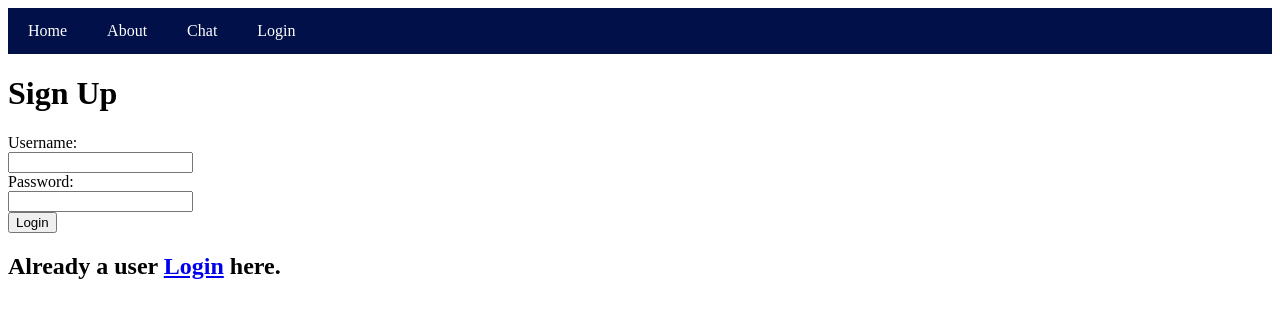
After one commit to Gamer-Devkarbi/NOIR-0, a Flask app: page /signup in a window 1280 px wide. The commit adds this page. Shown: the top 318 px of the page. Run offline with Flask 3, Linux system fonts and the light colour scheme.

Commit message:
chat memory and markup support

```diff
--- a/app.py
+++ b/app.py
@@ -1,8 +1,10 @@
-from flask import Flask, render_template, url_for, request, jsonify
+from flask import Flask, render_template, url_for, request, jsonify, redirect, session
 import pathlib
 from pathlib import Path
 import textwrap
 import os
+import json
+import secrets
 import google.generativeai as genai
 from IPython.display import display
 from IPython.display import Markdown
@@ -54,6 +56,13 @@ def to_markdown(text):
 
 app = Flask(__name__)
 CORS(app)
+app.secret_key = secrets.token_hex(16)
+
+try:
+    with open('userbase.json', 'r') as file:
+        userbase = json.load(file)
+except FileNotFoundError:
+    userbase = []
 
 @app.route("/")
 def home():
@@ -65,7 +74,112 @@ def showfuture():
 
 @app.route("/testchat")
 def showchat():
-    return render_template("chat.html")
+    if 'logged_in' in session and session['logged_in'] == True:
+      return render_template("chat.html")
+    return redirect(url_for('login'))
+
+@app.route('/login', methods=['GET', 'POST'])
+def login():
+    if 'logged_in' in session and session['logged_in'] == True:
+        return redirect(url_for('showchat'))
+    if request.method == 'POST':
+        username = request.form['username']
+        password = request.form['password']
+        for user in userbase:
+            if user['username']==username:
+                if user['password']==password:
+                    session['logged_in'] = True
+                    session['username'] = username
+                    return redirect(url_for('showchat'))
+        else:
+            return render_template('failed_login.html')
+    return render_template('login.html')
+
+
+@app.route('/signup', methods=['GET', 'POST'])
+def signup():
+    if request.method == 'POST':
+        username = request.form['username']
+        password = request.form['password']
+        for user in userbase:
+            if user['username']==username:
+                if user['password']==password:
+                    session['logged_in'] = True
+                    return render_template('failed_signup.html')
+        else:
+            newuser = {
+            'username': username,
+            'password': password,
+            'chat': []
+            }
+            userbase.append(newuser)
+            return render_template('passed_signup.html')
+    return render_template('signup.html')
+
+@app.route('/logout')
+def logout():
+    session.pop('logged_in', None)
+    return redirect(url_for('login'))
+
+
+@app.route('/alive')
+def beep():
+    return jsonify(), 200
+
+@app.route('/add_user')
+def add_user():
+    username = request.args.get('username')
+    password = request.args.get('password')
+
+    if not username or not password:
+        return 'Username and password are required.', 400
+
+    newuser = {
+        'username': username,
+        'password': password,
+        'chat': []
+    }
+    userbase.append(newuser)
+    return jsonify()
+
+@app.route("/find_user")
+def find():
+    username = request.args.get('username')
+    password = request.args.get('password')
+
+    for user in userbase:
+        if username==user['username']:
+            if password==user['password']:
+                return jsonify(True)
+
+    return jsonify(False)
+
+@app.route('/add_conversation')
+def add_conversation():
+    username = request.args.get('username')
+    password = request.args.get('password')
+    conversation = request.args.get('conversation')
+
+    for user in userbase:
+        if username==user['username']:
+            if password==user['password']:
+                chat={'conversation':conversation,
+                      'chats':[]}
+                user['chat'].append(chat)
+                return jsonify(True)
+
+    return jsonify(False)
+
+@app.route("/showuser")
+def showserver():
+    return jsonify(userbase)
+
+# Save userbase to a file before shutting down the server
+@app.before_request
+def save_userbase():
+    with open('userbase.json', 'w') as file:
+        json.dump(userbase, file)
+
 
 @app.route("/demo")
 def demo():
@@ -75,16 +189,34 @@ def demo():
 
 @app.route('/process', methods=['POST'])
 def process_message():
+    if 'username' not in session:
+        return 'Unauthorized', 401
     data = request.get_json()
     user_message = data.get('message')
-
+    username = session['username']
+    for user in userbase:
+        if username==user['username']:
+            user['chat'].append(user_message)
     # Process the user's message (you can add your logic here)
     # For now, let's just return a simple response
-    response=gem.generate_content(user_message)
+    prompt=""
+    for i in user['chat']:
+        prompt=prompt+"\n"+i
+    response=gem.generate_content(prompt)
     bot_response = response.text
+    user['chat'].append(bot_response)
     print(bot_response)
     # Return the bot's response as JSON
     return jsonify({'message': bot_response})
 
+@app.route('/get_previous_messages')
+def get_previous_messages():
+    if 'username' not in session:
+        return 'Unauthorized', 401
+    username = session['username']
+    for user in userbase:
+        if username==user['username']:
+            return jsonify(user['chat'])
+
 if __name__ == "__main__":
     app.run(host="0.0.0.0", port=8000, debug=True)
--- /dev/null
+++ b/templates/signup.html
@@ -0,0 +1,32 @@
+<!DOCTYPE html>
+<html lang="en">
+
+<head>
+    <meta charset="UTF-8">
+    <meta name="viewport" content="width=device-width, initial-scale=1.0">
+    <title>NOIR-0</title>
+    <link rel="stylesheet" href="{{url_for('static',filename='css/style.css')}}">
+    </head>
+
+<body>
+
+    <div class="navbar">
+        <a href="/">Home</a>
+        <a href="/aboutfuture">About</a>
+        <a href="/testchat">Chat</a>
+        <a href="/login">Login</a>
+    </div>
+
+    <h1>Sign Up</h1>
+    <form method="post">
+        <label for="username">Username:</label><br>
+        <input type="text" id="username" name="username" required><br>
+        <label for="password">Password:</label><br>
+        <input type="password" id="password" name="password" required><br>
+        <input type="submit" value="Login">
+    </form>
+
+    <h2>Already a user <a href="/login">Login</a> here.</h2>
+
+</body>
+</html>
--- /dev/null
+++ b/userbase.json
@@ -0,0 +1 @@
+[{"username": "dev", "password": "12345", "chat": ["hi", "Hi! \ud83d\udc4b  How can I help you today? \ud83d\ude0a \n", "who is bigger elephant or ant", "An **elephant** is much bigger than an ant! \ud83d\udc18 \ud83d\udc1c \n\nElephants are some of the largest land animals, while ants are tiny insects. \n", "what about a human", "A human is **bigger than an ant**, but **smaller than an elephant**. \ud83d\udc18 \ud83e\uddd1 \ud83d\udc1c \n", "what about a whale", "A **whale** is bigger than an elephant, a human, and an ant! \ud83d\udc33 \ud83d\udc18 \ud83e\uddd1 \ud83d\udc1c\n\nWhales are the largest animals on Earth! \n"]}]
```
Also changed, not shown: server.py (added, +95 -0 lines), static/css/cha_style.css (+17 -1 lines), static/js/chat.js (+33 -0 lines), templates/chat.html (+7 -3 lines), templates/failed_login.html (added, +24 -0 lines), templates/failed_signup.html (added, +24 -0 lines), templates/login.html (+18 -26 lines), templates/login1.html (added, +40 -0 lines), templates/passed_signup.html (added, +24 -0 lines).
